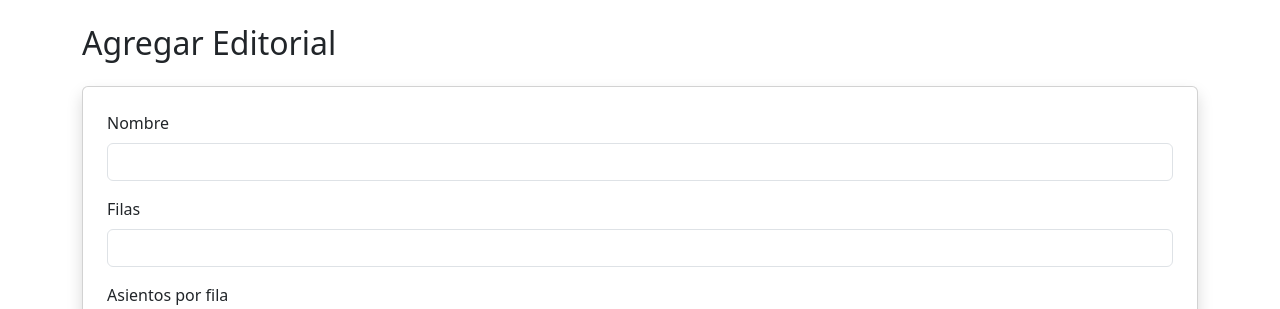
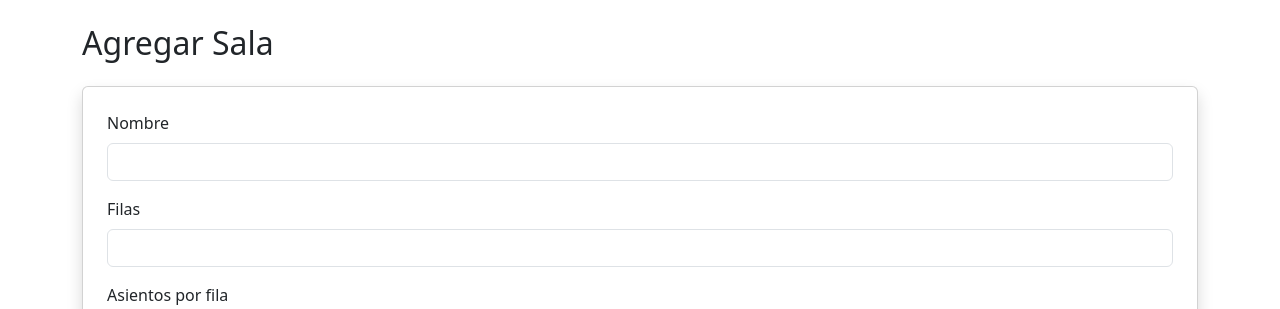
Before and after one commit to 2024-122559/proyecto_fullstack, a CodeIgniter 4 app: the page made by app/Views/salas/crearSalas.php in a window 1280 px wide. Shown: the top 309 px of the page. Run offline with PHP 8.4 and a stand-in for CodeIgniter, Linux system fonts and the light colour scheme; the template is opened without the code that fills it, so the values that code supplies are empty; some libraries are stand-ins or nearby versions.

Commit message:
se compuso esta vaina

```diff
--- a/app/Views/salas/crearSalas.php
+++ b/app/Views/salas/crearSalas.php
@@ -10,7 +10,7 @@
 
 <body class="container py-4">
 
-    <h2 class="mb-4">Agregar Editorial</h2>
+    <h2 class="mb-4">Agregar Sala</h2>
 
     <form method="post" action="<?= base_url('salas/guardar'); ?>" class="card p-4 shadow">
         <div class="mb-3">
```
